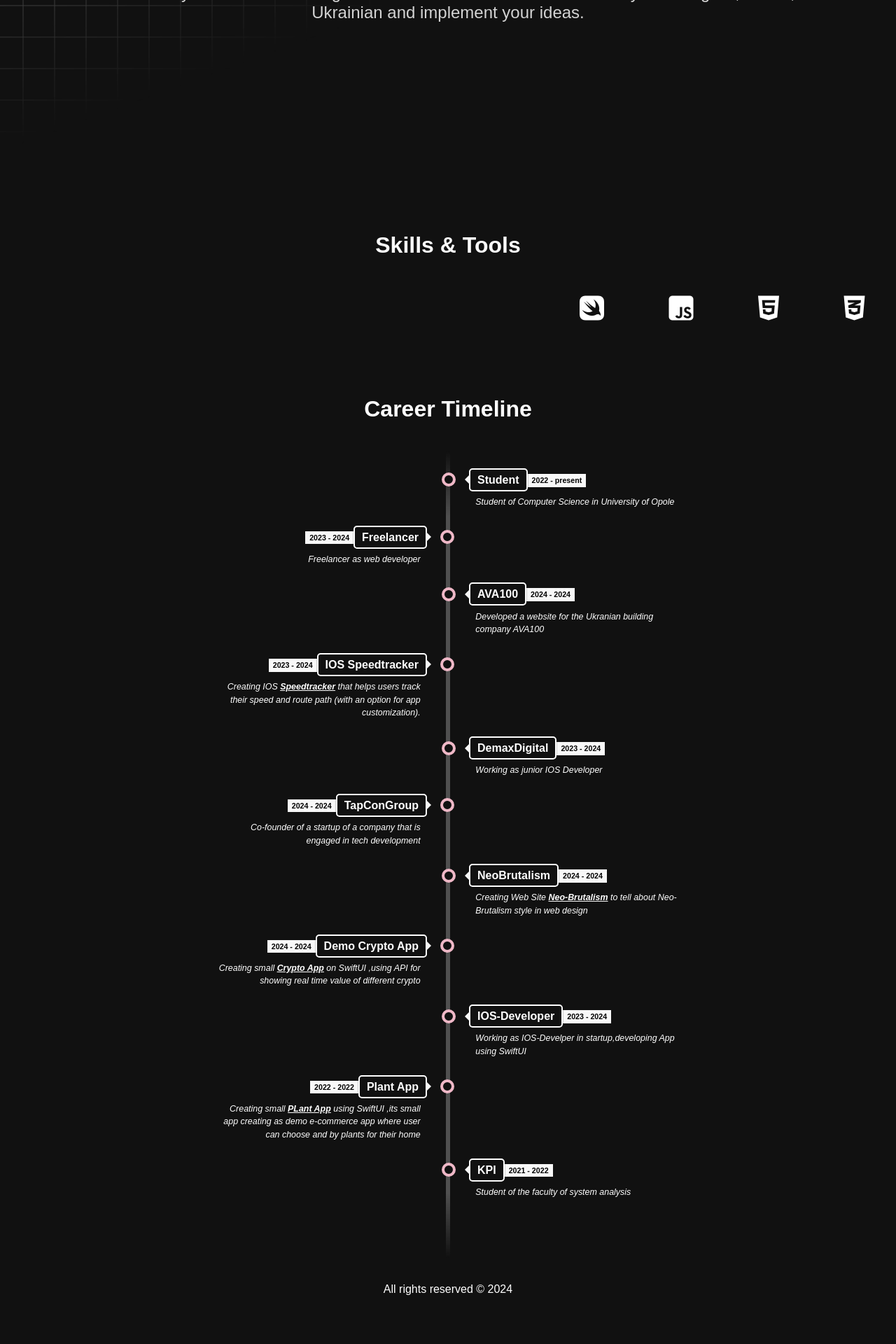
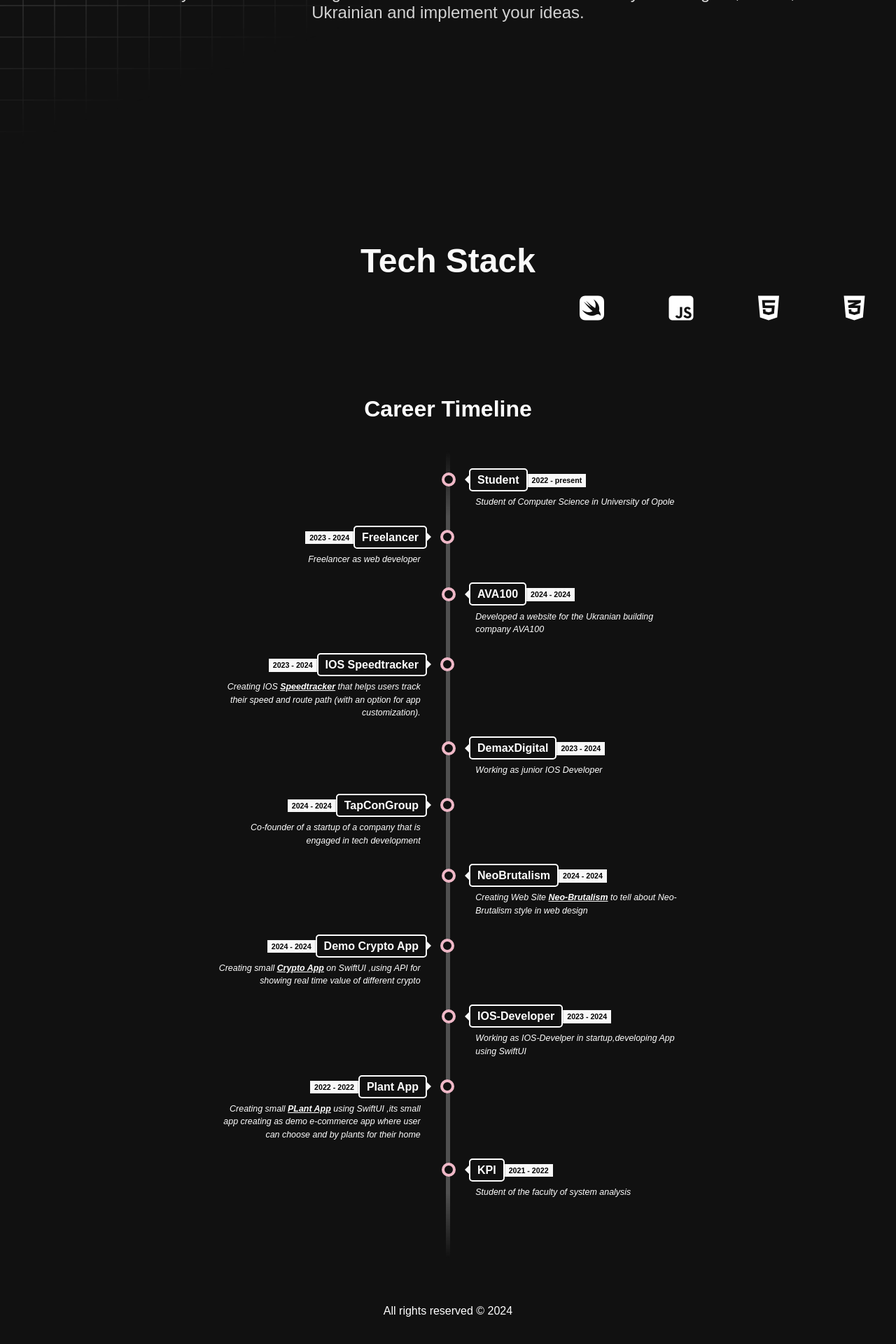
Before and after one commit to AA-4444/4444, a Next.js app: page / in a window 1280 px wide. Shown: the part 1135-3055 px from the top of the page at 70% size. Before the commit the page ends 3022 px from the top, so only its background shows below. Built offline with nearby package versions, Linux system fonts and the light colour scheme.

Commit message:
Changing sizes of text and margins

```diff
--- a/app/globals.css
+++ b/app/globals.css
@@ -333,7 +333,7 @@ i.fab, i.fas {
 }
 .header h2 {
   color: #FAFAFA;
-  font-size: 2rem;
+  font-size: 3rem;
 }
 
 .scroll-container {
@@ -692,7 +692,7 @@ color: lightgray;
   color: white;
   text-align: center;
   bottom: 0;
-  padding: 20px 0;
+  padding: 4% 0;
   min-height: 5vh;
   width: 100%;
 
--- a/app/page.tsx
+++ b/app/page.tsx
@@ -121,7 +121,7 @@ useEffect(() => {
       {/* Animated Programming Languages Line */}
       <div className="ProgLine">
         <div className="header">
-          <h2>Skills & Tools</h2>
+          <h2>Tech Stack</h2>
         </div>
 
         <div className="scroll-container">
```
